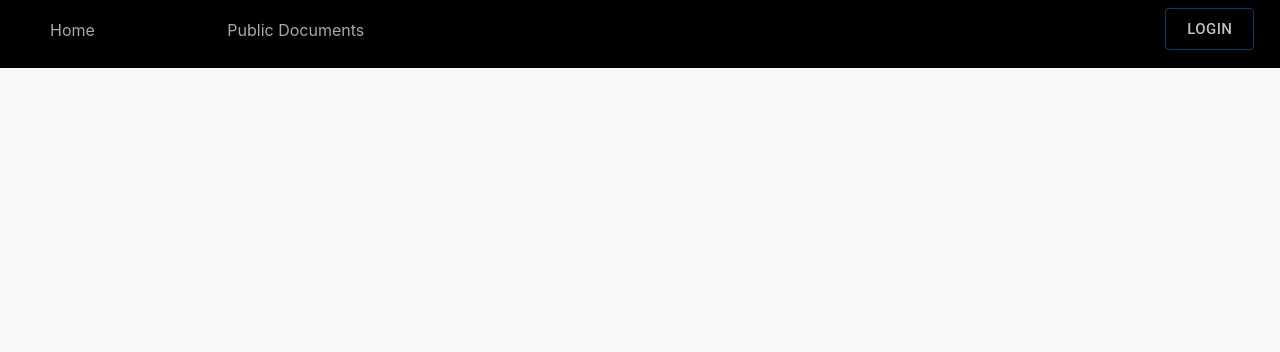
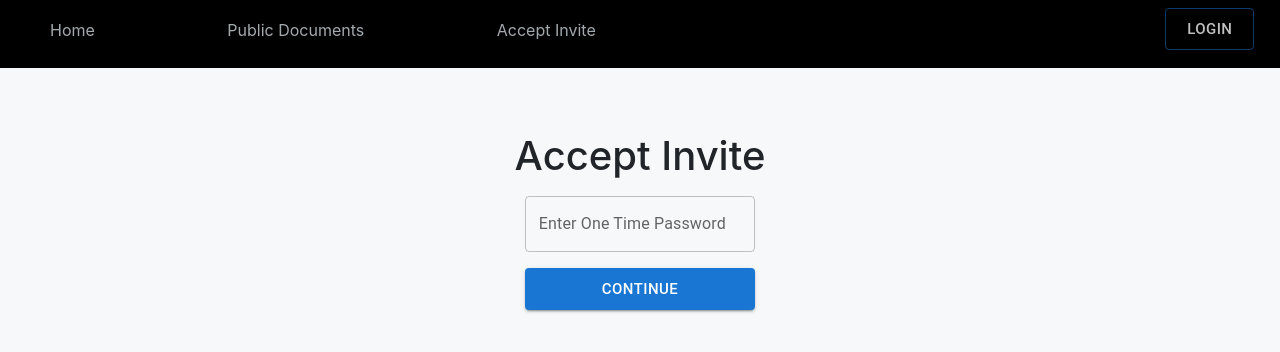
Before and after one commit to emma-woodward/NeighborhoodWebsite, a React (Create React App) app in the folder app/: page /accept_invite in a window 1280 px wide. Shown: the top 352 px of the page. Built offline with nearby package versions, Linux system fonts and the light colour scheme.

Commit message:
Started account creation pages

```diff
--- a/app/src/App.js
+++ b/app/src/App.js
@@ -54,9 +54,21 @@ function App() {
                 </Link>
               </li>
             )}
+              {currentUser && (
+              <li>
+                <Link to="/admin_dashboard" className="IndividualLinks">
+                  <div>Admin Dashboard</div>
+                </Link>
+              </li>
+            )}
             <li>
               <Link to="/public_documents" className="IndividualLinks">
                 <div>Public Documents</div>
+              </Link>
+            </li>
+            <li>
+              <Link to="/accept_invite" className="IndividualLinks">
+                <div>Accept Invite</div>
               </Link>
             </li>
           </ul>
@@ -69,9 +81,15 @@ function App() {
 
         <Route path="/public_documents" element={<Pages.PublicDocumentsPage />} />
 
+        <Route path="/accept_invite" element={<Pages.AcceptInvitePage />} />
+
         {/* Private Routes */}
         <Route path="/dashboard" element={<PrivateRoute/>}>
           <Route path="/dashboard" element={<Pages.DashboardPage />} />
+        </Route>
+
+        <Route path="/admin_dashboard" element={<PrivateRoute/>}>
+          <Route path="/admin_dashboard" element={<Pages.AdminDashboardPage />} />
         </Route>
 
         <Route path="/dashboard" element={<PrivateRoute/>}>
--- /dev/null
+++ b/app/src/Pages/AcceptInvitePage.js
@@ -0,0 +1,87 @@
+import React, { useState } from "react";
+import { TextField, Button } from "@mui/material";
+import { Navigate } from "react-router-dom";
+import { useAuth } from "../Contexts/AuthContext";
+
+/*
+    Notes:
+        - Need to create a table in db for invites with expiration date
+        - Finish admin side of things
+*/
+
+function AcceptInvitePage() {
+	const { currentUser, login } = useAuth();
+	const [successfulInvite, setSuccessfulInvite] = useState(false);
+	const [error, setError] = useState("");
+
+	return (
+		<div>
+			{successfulInvite ? (
+				<div
+					style={{
+						textAlign: "center",
+						margin: "5%",
+					}}
+				>
+					{currentUser && <Navigate to="/" />}
+					<h1>Setup Your Account</h1>
+					<p style={{ color: "red" }}>{error}</p>
+					<div
+						style={{
+							display: "flex",
+							alignItems: "center",
+							justifyContent: "center",
+							flexDirection: "column",
+							gap: "1em",
+						}}
+					>
+						<TextField
+							type="email"
+							label="Email"
+							style={{ width: "20%" }}
+						></TextField>
+						<TextField
+							type="password"
+							label="password"
+							style={{ width: "20%" }}
+						></TextField>
+						<Button size="large" variant="contained" style={{ width: "20%" }}>
+							Create Account
+						</Button>
+					</div>
+				</div>
+			) : (
+				<div
+					style={{
+						textAlign: "center",
+						margin: "5%",
+					}}
+				>
+					{currentUser && <Navigate to="/" />}
+					<h1>Accept Invite</h1>
+					<p style={{ color: "red" }}>{error}</p>
+					<div
+						style={{
+							display: "flex",
+							alignItems: "center",
+							justifyContent: "center",
+							flexDirection: "column",
+							gap: "1em",
+						}}
+					>
+						<TextField
+							type="password"
+							label="Enter One Time Password"
+							style={{ width: "20%" }}
+						></TextField>
+						<Button size="large" variant="contained" style={{ width: "20%" }}>
+							Continue
+						</Button>
+					</div>
+				</div>
+			)}
+		</div>
+	);
+}
+
+export default AcceptInvitePage;
--- /dev/null
+++ b/app/src/Pages/AdminDashboardPage.js
@@ -0,0 +1,81 @@
+import { Card, CardContent } from '@mui/material';
+import React, {useEffect, useState} from 'react';
+import { Link } from 'react-router-dom';
+import Announcement from '../Components/Announcement';
+import { TextField, Button } from '@mui/material';
+
+function AdminDashboardPage() {
+  const[announcement, setAnnouncement] = useState({
+    timeStamp: '',
+    title: '',
+    message: ''
+  });
+
+  function convertTimeStamp(ts){
+    return new Date(ts).toLocaleString();
+  }
+
+  function getMostRecentAnnouncement(){
+    try{
+      //FIX:
+      fetch("/most_recent_announcement",{
+        method: "POST",
+        headers:{
+          Accept: 'application/json',
+          'Content-Type':'application/json',
+        },
+      }).then((res)=> res.json()).then((json)=>{
+        setAnnouncement({
+          title: json.title,
+          timeStamp: json.ts,
+          message: json.message
+        });
+      });
+
+    }
+    catch(e){
+      console.log(e);
+    }
+  }
+
+  useEffect(()=>{
+    getMostRecentAnnouncement();
+  }, [])
+
+  /*
+    Have a list of current users and have a way to remove them.
+  */
+
+  return (
+    <div>
+    <Card variant="outlined" className="dashboard-card">
+      <CardContent>
+          <h1>Most Recent Announcement</h1>
+          <Announcement title={announcement.title} message={announcement.message} timestamp={convertTimeStamp(announcement.timeStamp)} />
+          <p style={{
+            float: "right",
+            fontWeight: "bold",
+            color: "blue"
+          }}><Link to="/more_announcements">View More Announcements</Link></p>
+        </CardContent>
+    </Card>
+    <Card variant="outlined" className="dashboard-card">
+        <CardContent>
+            <h1>Add User</h1>
+            <div style={{
+                display: 'flex',
+                alignItems: 'center',
+                justifyContent: 'center',
+                flexDirection: 'column',
+                gap: '1em',
+                }}>
+            <TextField label="User's Email" style={{ width: '20%'}}></TextField>
+            <Button size="large" variant="contained" style={{ width: '20%' }}>Generate</Button>
+            </div>
+        </CardContent>
+      </Card>
+      </div>
+  );
+}
+
+export default AdminDashboardPage;
--- a/app/src/Pages/index.js
+++ b/app/src/Pages/index.js
@@ -2,14 +2,18 @@ import LoginPage from '../Pages/LoginPage';
 import ResetPasswordPage from './ResetPasswordPage'
 import HomePage from '../Pages/HomePage';
 import DashboardPage from '../Pages/DashboardPage';
+import AdminDashboardPage from '../Pages/AdminDashboardPage';
 import PublicDocumentsPage from '../Pages/PublicDocumentsPage';
 import MoreAnnouncementsPage from '../Pages/MoreAnnouncementsPage';
+import AcceptInvitePage from '../Pages/AcceptInvitePage';
 
 export {
     LoginPage,
     ResetPasswordPage,
     HomePage,
     DashboardPage,
+    AdminDashboardPage,
     PublicDocumentsPage,
     MoreAnnouncementsPage,
+    AcceptInvitePage,
 }
```
Also changed, not shown: 1 other file (tests, documents, lock files or other folders).
